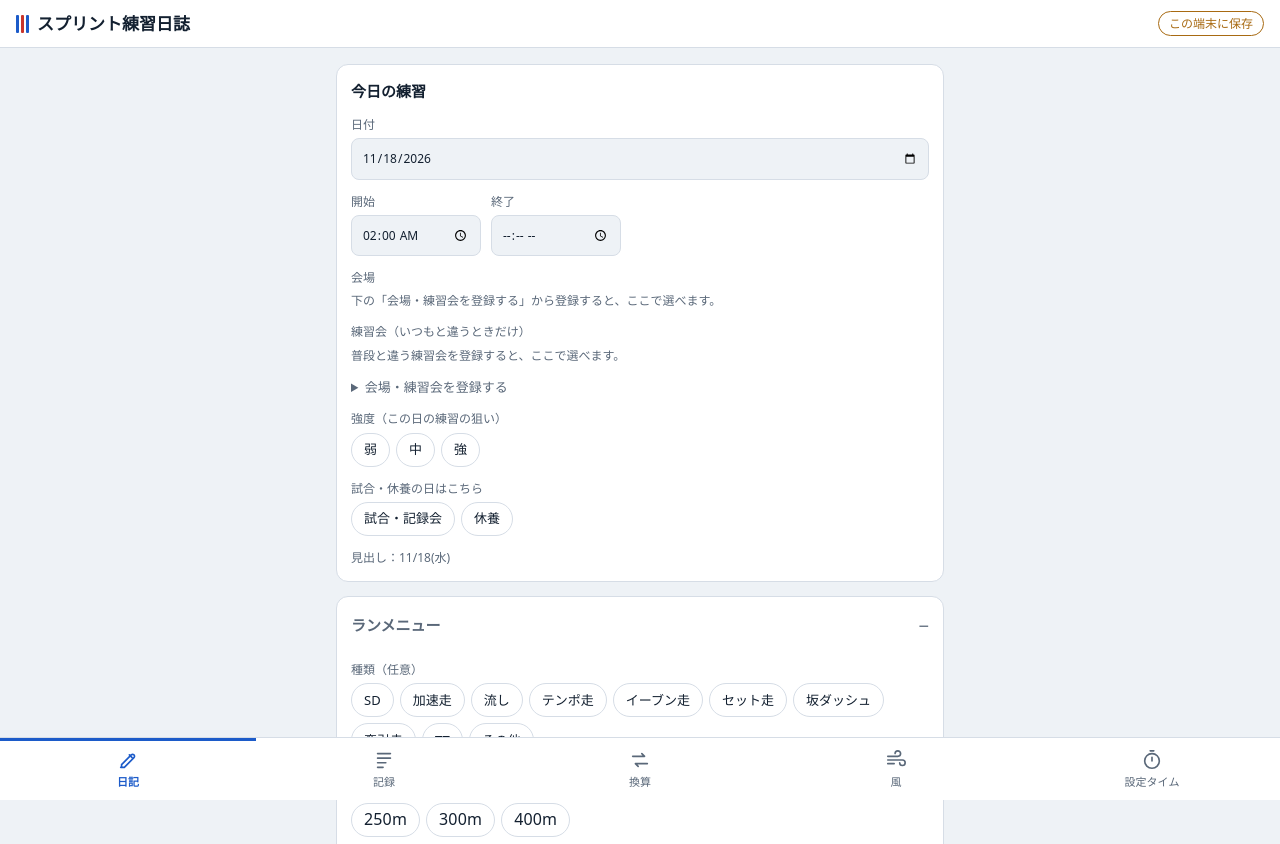
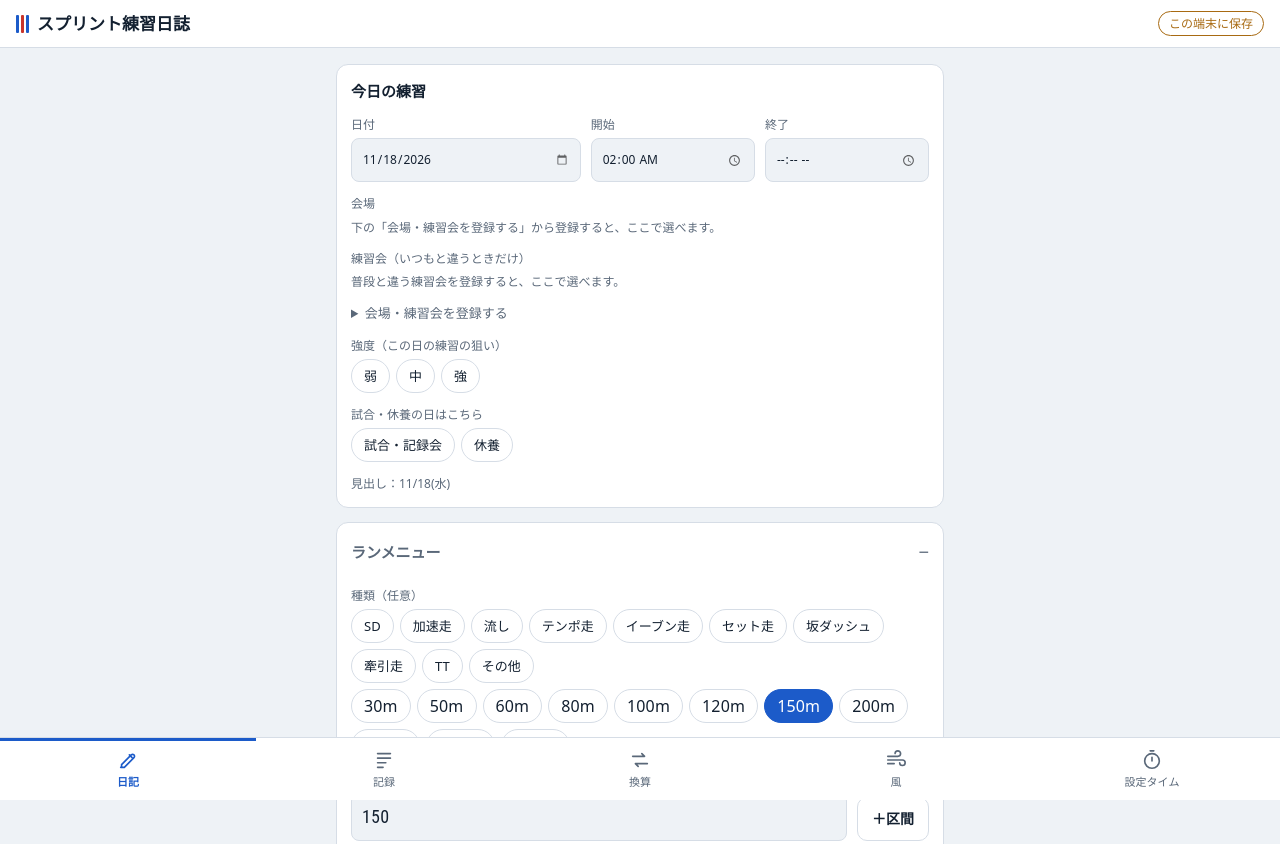
Before and after one commit to b23t2124x-dotcom/sprint-log, a plain HTML site: page index.html in a window 1280 px wide. Shown: the top 844 px of the page. Drawn offline with Linux system fonts and the light colour scheme.

Commit message:
日付・開始・終了の入力欄が枠からはみ出さないよう配置と見た目を調整
Co-Authored-By: Claude Opus 5.5 <noreply@anthropic.com>
Claude-Session: https://claude.ai/code/session_01V8kWmgywL8aUW3EKJwwvDs

```diff
--- a/index.html
+++ b/index.html
@@ -25,12 +25,10 @@
 <section class="view" id="v-diary">
   <div class="card">
     <h2 id="formTitle">今日の練習</h2>
-    <div class="row">
-      <label class="f grow">日付<input type="date" id="fDate"></label>
-    </div>
-    <div class="row">
-      <label class="f w-time">開始<input type="time" id="fTime" step="900"></label>
-      <label class="f w-time">終了<input type="time" id="fTimeEnd" step="900"></label>
+    <div class="grid3">
+      <label class="f">日付<input type="date" id="fDate"></label>
+      <label class="f">開始<input type="time" id="fTime" step="900"></label>
+      <label class="f">終了<input type="time" id="fTimeEnd" step="900"></label>
     </div>
     <div class="f">会場
       <div class="chips" id="fVenue" role="group" aria-label="会場"></div>
--- a/style.css
+++ b/style.css
@@ -130,3 +130,13 @@ details.card > summary h2{display:inline}
 .btn.on{background:var(--accent-soft);border-color:var(--accent);color:var(--accent)}
 .menuitem.isup{border-style:dashed}
 .menuitem .t .pill{font-size:11px;padding:0 8px;margin-right:2px}
+/* 日付・時刻の入力欄：iPhone の Safari で枠からはみ出さないようにする */
+label.f,div.f{min-width:0}
+input[type="date"],input[type="time"]{-webkit-appearance:none;appearance:none;display:block;min-width:0;max-width:100%;height:44px;line-height:24px;padding:9px 10px;text-align:left;font-variant-numeric:tabular-nums}
+input[type="date"]::-webkit-date-and-time-value,input[type="time"]::-webkit-date-and-time-value{text-align:left;margin:0;min-height:24px}
+input[type="date"]::-webkit-calendar-picker-indicator,input[type="time"]::-webkit-calendar-picker-indicator{margin-left:2px;opacity:.6}
+.grid3{display:grid;grid-template-columns:minmax(0,1fr) minmax(0,1fr);gap:10px}
+.grid3 > :first-child{grid-column:1 / -1}
+@media (min-width:560px){.grid3{grid-template-columns:minmax(0,1.4fr) minmax(0,1fr) minmax(0,1fr)}.grid3 > :first-child{grid-column:auto}}
+header.top h1{white-space:nowrap;min-width:0}
+@media (max-width:360px){header.top h1{font-size:15px}header.top .pill{font-size:11px;padding:2px 8px}}
--- a/sw.js
+++ b/sw.js
@@ -1,7 +1,7 @@
 "use strict";
 // アプリ本体だけをキャッシュしてオフラインでも開けるようにする。
 // 天気など外部への通信はキャッシュせず、そのままネットワークに流す。
-const CACHE = "sprint-log-v4";
+const CACHE = "sprint-log-v5";
 const ASSETS = ["./", "index.html", "style.css", "app.js", "table.js", "manifest.webmanifest", "icons/icon-192.png", "icons/icon-512.png", "icons/apple-touch-icon.png"];
 
 self.addEventListener("install", (e) => {
```
